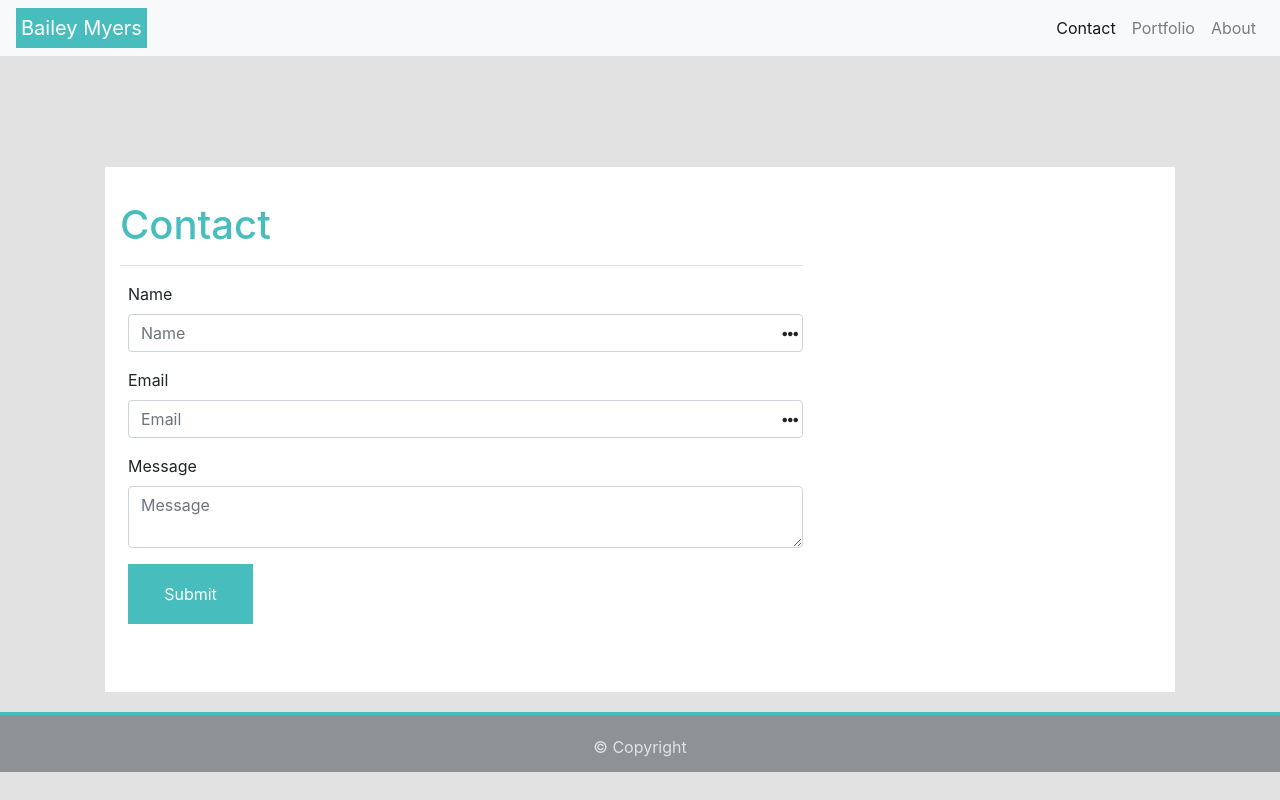
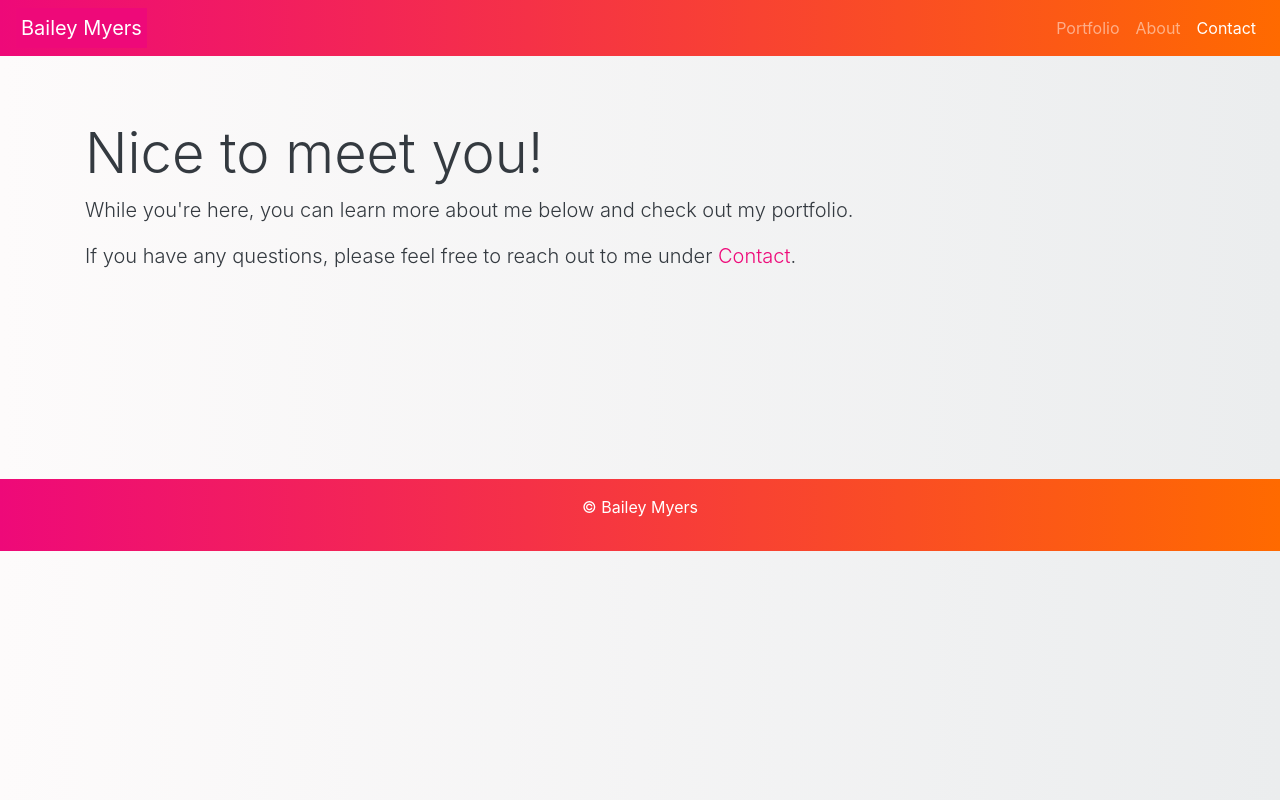
Before and after one commit to baileymyers/Portfolio, a plain HTML site: page pages/contact.html in a window 1280 px wide. Drawn offline with nearby package versions, Linux system fonts and the light colour scheme; files that its build step writes are made by us from their sources.

Commit message:
added details to about me with links to contact page, github profile, linkedin profile

```diff
--- a/assets/style/contact.css
+++ b/assets/style/contact.css
@@ -1,56 +1,26 @@
 .myName {
-    background-color: rgb(71, 189, 189);
+    background-color: #ee0979;
     padding-left: 5px;
     padding-right: 5px;
 }
 
 .background {
-    background-color: rgb(226, 226, 226);
+    background:linear-gradient(90deg, #fdfbfb 0%,#ebedee 100% );
 }
 
-.my-row {
-    background-color: white;
-    margin: 20px;
-    margin-top: 10%;
-    /* width: 75%; */
+.about-jumbo {
+    background:linear-gradient(90deg, #fdfbfb 0%,#ebedee 100% );
 }
 
-.contact-head {
-    color: rgb(71, 189, 189);
-    padding-top: 5%;
+.myNav {
+    background:linear-gradient(90deg, #ee0979 0%,#ff6a00 100% );
 }
 
-.contact-box {
-    padding-top: 25px;
-    padding-bottom: 25px;
+#footer {
+    background:linear-gradient(90deg, #ee0979 0%,#ff6a00 100% );
+    margin-top: 10% !important;
 }
 
-.contact-container {
-    margin-bottom: 10%;
+#footer-text {
+    text-align: center;
 }
-
-.form-style {
-    padding-bottom: 10%;
-}
-
-  .submit-button {
-    background-color: rgb(71, 189, 189);
-    border-color: transparent;
-    color: white;
-    height: 60px;
-    width: 125px;
-    padding-bottom: 20px 25px;
-  }
-
-  footer {
-    background-color: rgb(140, 146, 149);
-    text-align: center;
-    color: rgb(226, 226, 226);
-    height: 60px;
-    padding: 20px 100px;
-    border-top-color: rgb(71, 189, 189);
-    border-top-style: solid;
-    position: sticky;
-    bottom: 0;
-    width: auto;
-}
--- a/assets/style/index.css
+++ b/assets/style/index.css
@@ -16,20 +16,8 @@
     background:linear-gradient(90deg, #ee0979 0%,#ff6a00 100% );
 }
 
-.about-me {
-    background-color: white;
-    margin-top: 10%;
-    padding-bottom: 5%;
-    margin-bottom: 10%;
-}
-
 .my-links {
-    color: #007991;
-}
-
-.about-me-head {
-    color: rgb(71, 189, 189);
-    padding-top: 5%;
+    color: #ee0979;
 }
 
 .email-icon {
@@ -41,11 +29,11 @@
 }
 .linkedin-icon {
     color: #ff6a00;
-    /* float: right; */
 }
 
 #footer {
     background:linear-gradient(90deg, #ee0979 0%,#ff6a00 100% );
+    margin-top: 10% !important;
 }
 
 #footer-text {
--- a/pages/contact.html
+++ b/pages/contact.html
@@ -5,60 +5,42 @@
     <meta name="viewport" content="width=device-width, initial-scale=1.0">
     <link rel="stylesheet" href="https://stackpath.bootstrapcdn.com/bootstrap/4.5.2/css/bootstrap.min.css" integrity="sha384-JcKb8q3iqJ61gNV9KGb8thSsNjpSL0n8PARn9HuZOnIxN0hoP+VmmDGMN5t9UJ0Z" crossorigin="anonymous">
     <link rel="stylesheet" href="https://use.fontawesome.com/releases/v5.14.0/css/all.css" integrity="sha384-HzLeBuhoNPvSl5KYnjx0BT+WB0QEEqLprO+NBkkk5gbc67FTaL7XIGa2w1L0Xbgc" crossorigin="anonymous">
-    <link rel="stylesheet" href="contact.css">
-    <title>Contact Me</title>
+    <link rel="stylesheet" href="../assets/style/index.css">
+    <title>Bailey Myers - About Me</title>
 </head>
 <body class="background">
         <!-- Navigation Bar from Bootstrap -->
-    <nav class="navbar navbar-expand-lg navbar-light bg-light">
-        <a class="navbar-brand myName" href="#" style="color: white;">Bailey Myers</a>
+        <nav class="navbar navbar-expand-lg navbar-dark bg-dark text-white myNav">
+          <a class="navbar-brand myName" href="./index.html">Bailey Myers</a>
           <button class="navbar-toggler" type="button" data-toggle="collapse" data-target="#navbarNav" aria-controls="navbarNav" aria-expanded="false" aria-label="Toggle navigation">
             <span class="navbar-toggler-icon"></span>
           </button>
           <div class="collapse navbar-collapse" id="navbarNav">
             <ul class="navbar-nav ml-auto">
-            <li class="nav-item active">
-              <a class="nav-link" href="./contact.html">Contact <span class="sr-only">(current)</span></a>
-            </li>
               <li class="nav-item">
                 <a class="nav-link" href="./portfolio.html">Portfolio</a>
               </li>
               <li class="nav-item">
                 <a class="nav-link" href="./index.html">About</a>
               </li>
+              <li class="nav-item active">
+                <a class="nav-link" href="./contact.html">Contact<span class="sr-only">(current)</span></a>
+              </li>
             </ul>
           </div>
         </nav>
-      <!--  -->
-      <main class="container">
-        <div class="row my-row">
-          <div class="col-12 col-md-8 col-lg-8">
-            <div>
-              <h1 class="contact-head">Contact</h1>
-                    <hr>
-                    <form class="ml-2 form-style">
-                        <div class="form-group" style="position: relative;">
-                        <label for="formGroupExampleInput">Name</label>
-                        <input type="text" class="form-control" id="formGroupExampleInput" placeholder="Name">
-                        <i class="fas fa-ellipsis-h" style="position: absolute; bottom: 10px; right: 5px;"></i>
-                        </div>
-                        <div class="form-group" style="position: relative;">
-                        <label for="formGroupExampleInput2">Email</label>
-                        <input type="text" class="form-control" id="formGroupExampleInput2" placeholder="Email">
-                        <i class="fas fa-ellipsis-h" style="position: absolute; bottom: 10px; right: 5px;"></i>
-                        </div>
-                        <div class="form-group">
-                            <label for="formGroupExampleInput2">Message</label>
-                            <textarea type="text" class="form-control" id="formGroupExampleInput2" placeholder="Message"></textarea>
-                        </div>
-                        <button type="button" class="submit-button" style="background-color: rgb(71, 189, 189); border-color: transparent;">Submit</button>
-                    </form>
+        <div class="jumbotron jumbotron-fluid about-jumbo">
+          <div class="container">
+            <h1 class="display-4 text-dark">Nice to meet you!</h1>
+            <p class="lead text-dark">While you're here, you can learn more about me below and check out my portfolio.</p>
+            <p class="lead text-dark">If you have any questions, please feel free to reach out to me under <a href="./contact.html" class="my-links">Contact</a>.</p>
           </div>
         </div>
-        </div>
+        <main class="container">
+
         </main>
-    <footer>
-        &#169; Copyright
+        <footer class="footer mt-auto py-3" id="footer">
+          <p class="text-white" id="footer-text">&#169; Bailey Myers</p>
         </footer>
     </body>
     </html>
```
Also changed, not shown: pages/index.html (+5 -12 lines). Lines whose indentation alone changed are shown as unchanged.
